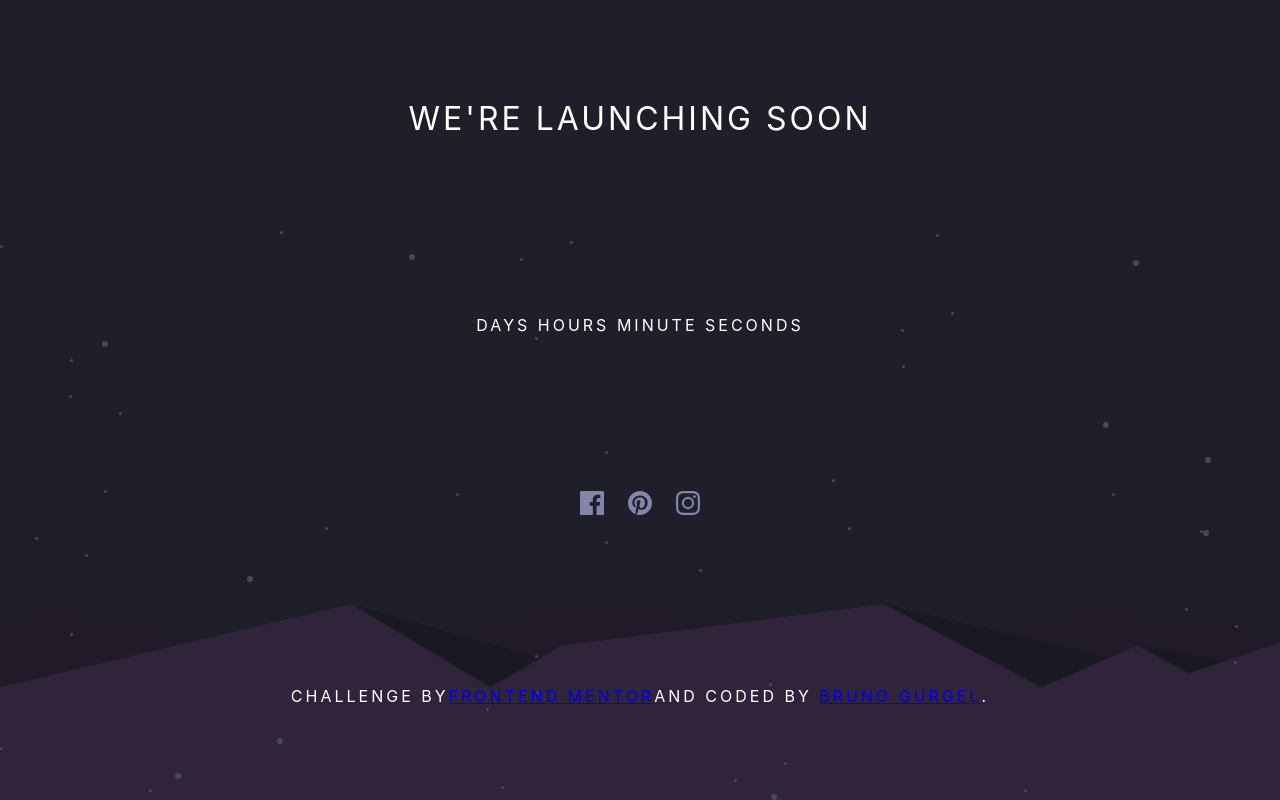
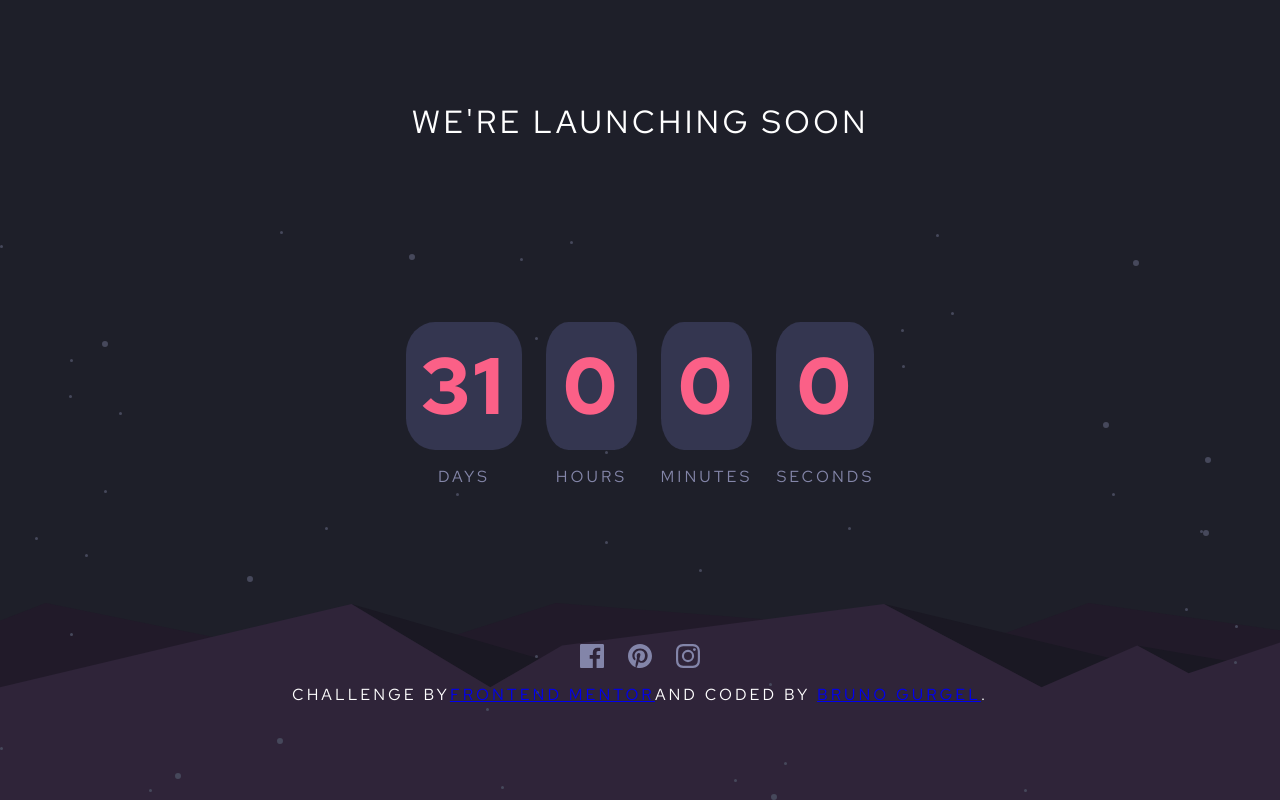
Before and after one commit to bruno-gurgel/countdown_timer, a React (Create React App) app: page / in a window 1280 px wide. Built offline with nearby package versions, Linux system fonts and the light colour scheme.

Commit message:
feat: Added basic timer

```diff
--- a/src/App.css
+++ b/src/App.css
@@ -7,10 +7,34 @@
 	justify-content: space-around;
 	height: 100%;
 	letter-spacing: 3px;
+	font-family: "Red Hat Text", sans-serif;
 }
 
 .heading {
 	font-weight: 400;
+}
+
+.countdown {
+	display: flex;
+	justify-content: center;
+	gap: 1.5rem;
+}
+
+.number-box {
+}
+
+.number-box__number {
+	background-color: hsl(236, 21%, 26%);
+	color: hsl(345, 95%, 68%);
+	font-size: 5rem;
+	padding: 0.7rem 1rem;
+	border-radius: 25%;
+	font-weight: 700;
+}
+
+.number-box__label {
+	margin-top: 1rem;
+	color: hsl(237, 18%, 59%);
 }
 
 .social-media {
--- a/src/App.js
+++ b/src/App.js
@@ -1,9 +1,41 @@
+import { useEffect, useState } from "react";
 import "./App.css";
 import facebookIcon from "./assets/icon-facebook.svg";
 import instagramIcon from "./assets/icon-instagram.svg";
 import pinterestIcon from "./assets/icon-pinterest.svg";
+import NumberBoxWithLabel from "./components/NumberBoxWithLabel";
 
 export default function App() {
+	const [countdown, setCountDown] = useState(calculateCountdown());
+
+	useEffect(() => {
+		const timer = setTimeout(() => {
+			setCountDown(calculateCountdown());
+		}, 1000);
+
+		return () => clearTimeout(timer);
+	});
+
+	// * TODO : FIX TIMER
+
+	function calculateCountdown() {
+		const year = new Date().getFullYear();
+		const month = new Date().getMonth();
+		const today = new Date(`${month}/10/${year}`);
+		const openingDate = new Date(`${month + 1}/10/${year}`);
+
+		const difference = new Date(openingDate - today);
+
+		const timeLeft = {
+			days: Math.floor(difference / (1000 * 60 * 60 * 24)),
+			hours: Math.floor((difference / (1000 * 60 * 60)) % 24),
+			minutes: Math.floor((difference / 1000 / 60) % 60),
+			seconds: Math.floor((difference / 1000) % 60),
+		};
+
+		return timeLeft;
+	}
+
 	function milisecondsToCountdown(miliseconds) {
 		const days = Math.floor(miliseconds / (1000 * 60 * 60 * 24));
 		const hours = Math.floor((miliseconds % (1000 * 60 * 60 * 24)) / (1000 * 60 * 60));
@@ -18,15 +50,17 @@ export default function App() {
 		};
 	}
 
-	const openingDate = new Date(Date.now() + 10 * 24 * 60 * 60 * 1000);
-	const today = new Date(Date.now());
-
-	const countdown = milisecondsToCountdown(new Date(openingDate - today));
-
 	return (
 		<div className="App">
 			<h1 className="heading">We're launching soon</h1>
-			<div>Days Hours Minute Seconds</div>
+			<div className="countdown">
+				<NumberBoxWithLabel number={countdown.days} label="days" />
+				<NumberBoxWithLabel number={countdown.hours} label="hours" />
+				<NumberBoxWithLabel number={countdown.minutes} label="minutes" />
+				<NumberBoxWithLabel number={countdown.seconds} label="seconds" />
+			</div>
+
+			<footer className="footer">
 				<div className="social-media">
 					<img src={facebookIcon} alt="Facebook icon" />
 					<img src={pinterestIcon} alt="Facebook icon" />
@@ -49,6 +83,7 @@ export default function App() {
 						.
 					</p>
 				</div>
+			</footer>
 		</div>
 	);
 }
```
Lines whose indentation alone changed are shown as unchanged.
